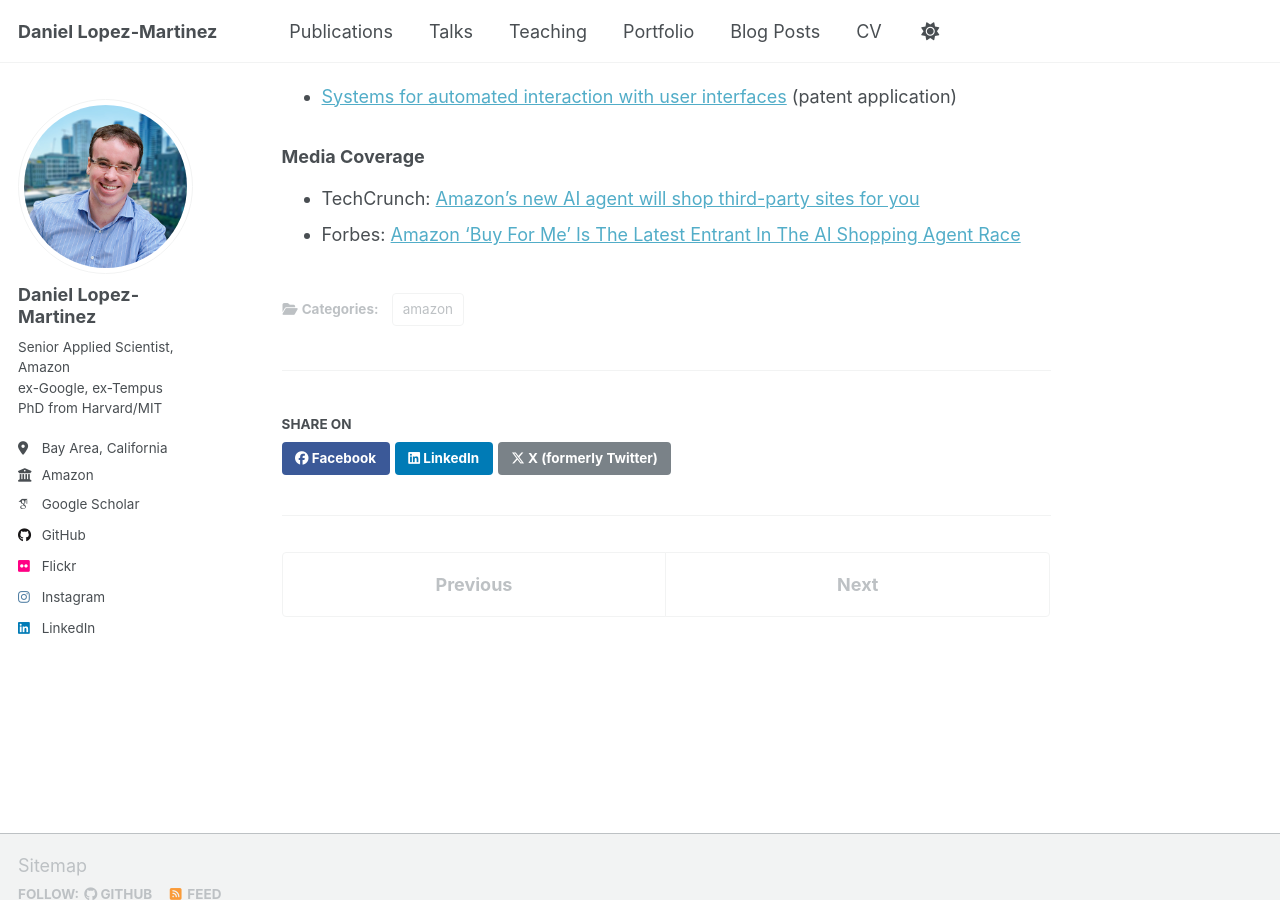
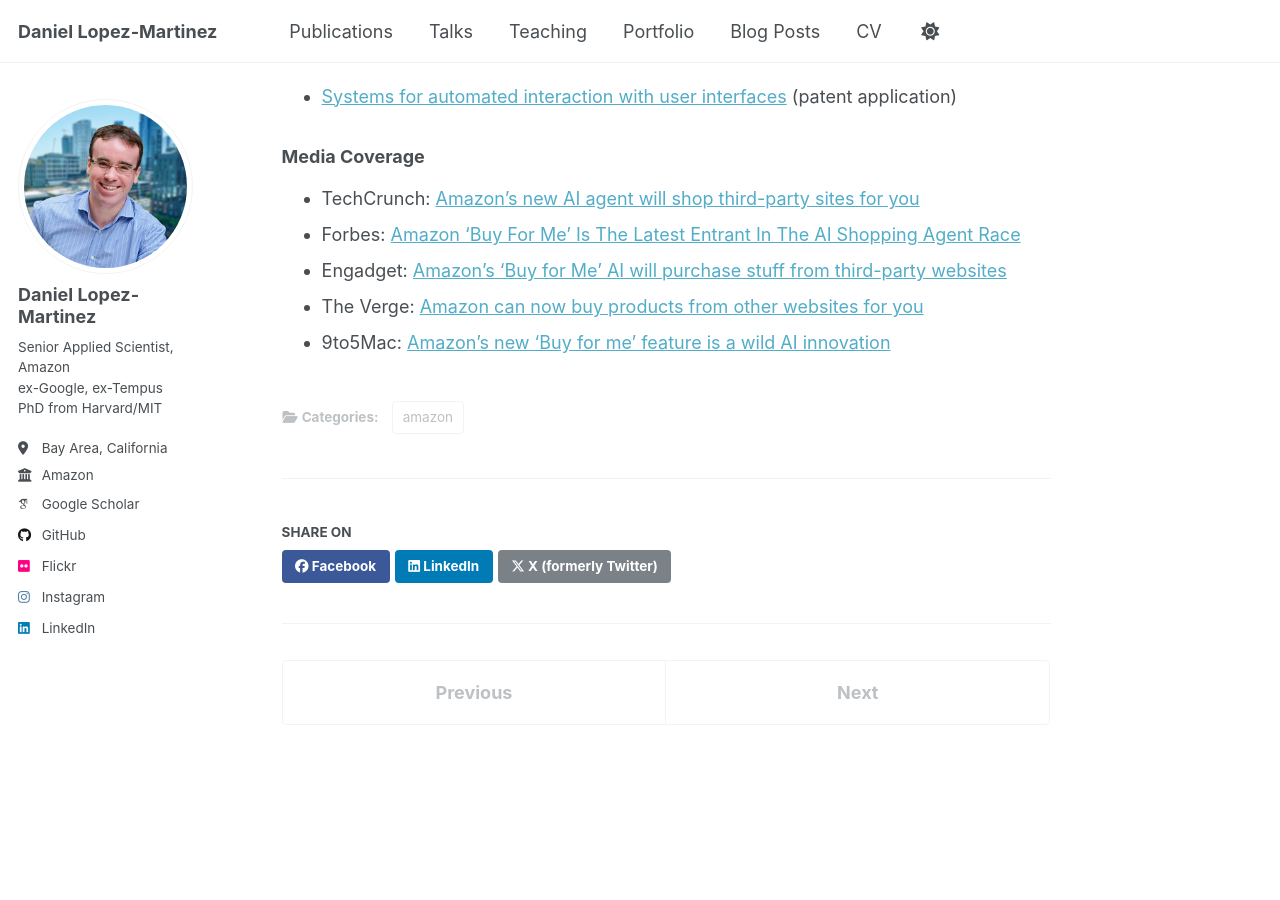
Before and after one commit to daniel-lopezmartinez/daniel-lopezmartinez.github.io, a Jekyll site: the page built from _portfolio/amazon-buyforme.md, in a window 1280 px wide and 900 px high, scrolled down 1869 px. Built offline with Jekyll 4.4.1, drawn with Linux system fonts in a browser that asks for light colours; some web fonts are replaced; a script that is not in the unit is left out.

Commit message:
more media

```diff
--- a/_portfolio/amazon-buyforme.md
+++ b/_portfolio/amazon-buyforme.md
@@ -32,3 +32,6 @@ I presented this work at the [Amazon NAS GenAI Learning Series](/talks/2025-09-2
 
 - TechCrunch: [Amazon’s new AI agent will shop third-party sites for you](https://techcrunch.com/2025/04/03/amazons-new-ai-agent-will-shop-third-party-stores-for-you/)
 - Forbes: [Amazon ‘Buy For Me’ Is The Latest Entrant In The AI Shopping Agent Race](https://www.forbes.com/sites/kirimasters/2025/04/08/amazon-buy-for-me-is-the-latest-entrant-in-the-ai-shopping-agent-race/)
+- Engadget: [Amazon's 'Buy for Me' AI will purchase stuff from third-party websites](https://www.engadget.com/ai/amazons-buy-for-me-ai-will-purchase-stuff-from-third-party-websites-123036361.html)
+- The Verge: [Amazon can now buy products from other websites for you](https://www.theverge.com/news/642947/amazon-ai-buy-products-other-websites)
+- 9to5Mac: [Amazon’s new ‘Buy for me’ feature is a wild AI innovation](https://9to5mac.com/2025/04/03/amazons-new-buy-for-me-feature-is-a-wild-ai-innovation/)
```
